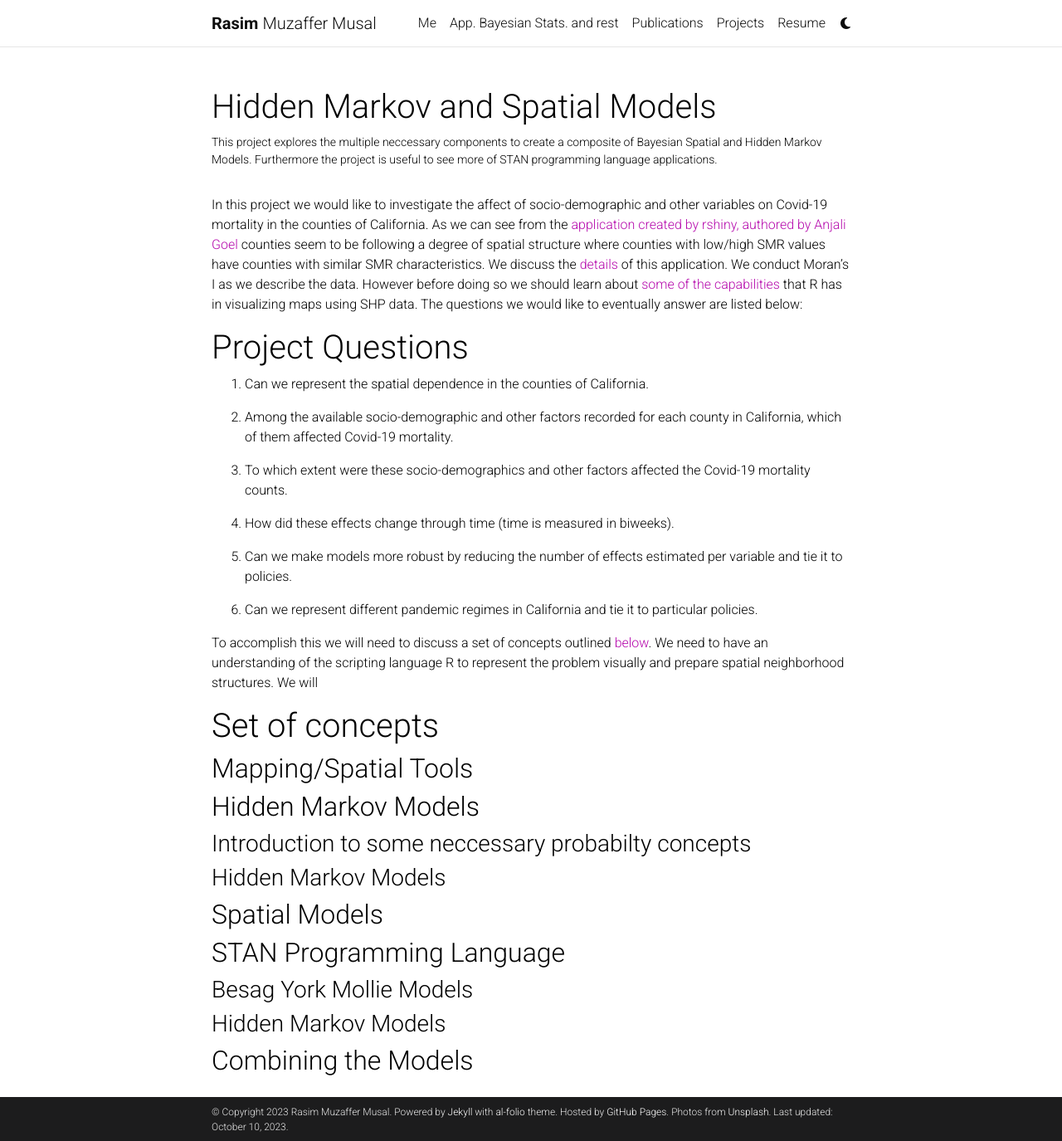
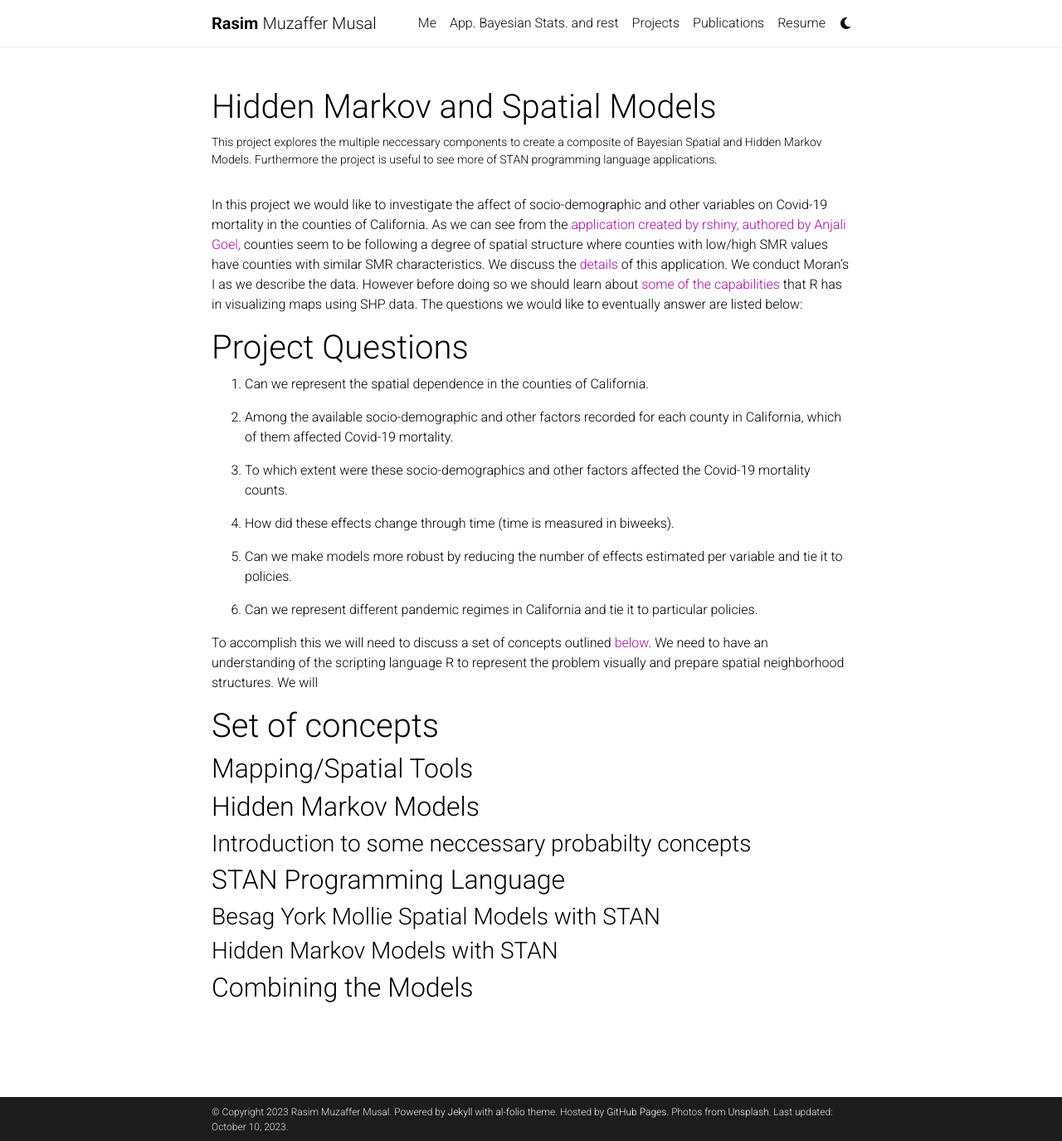
Before and after one commit to mmusal/mmusal.github.io, a Jekyll site: the page built from _projects/Hidden_Markov_and_Spatial_Models.md, in a window 1280 px wide and 1375 px high. Shown: the whole window at 83% size. Built offline with Jekyll 4.4.1, drawn with Linux system fonts in a browser that asks for light colours; full-size pictures stand in for the smaller copies a plugin makes; comment, search, counter and statistics services are not loaded; a style sheet for code colours, icons or effects is not loaded.

Commit message:
redo project

```diff
--- a/_projects/Hidden_Markov_and_Spatial_Models.md
+++ b/_projects/Hidden_Markov_and_Spatial_Models.md
@@ -36,14 +42,10 @@
 
 ### Introduction to some neccessary probabilty concepts
 
-### Hidden Markov Models
-
-## Spatial Models
-
 ## STAN Programming Language
 
-### Besag York Mollie Models
+### Besag York Mollie Spatial Models with STAN
 
-### Hidden Markov Models
+### Hidden Markov Models with STAN
 
 ## Combining the Models
```
Also changed, not shown: other parts of _projects/Hidden_Markov_and_Spatial_Models.md (+9 -3 lines), _pages/projects.md (+2 -2 lines).
